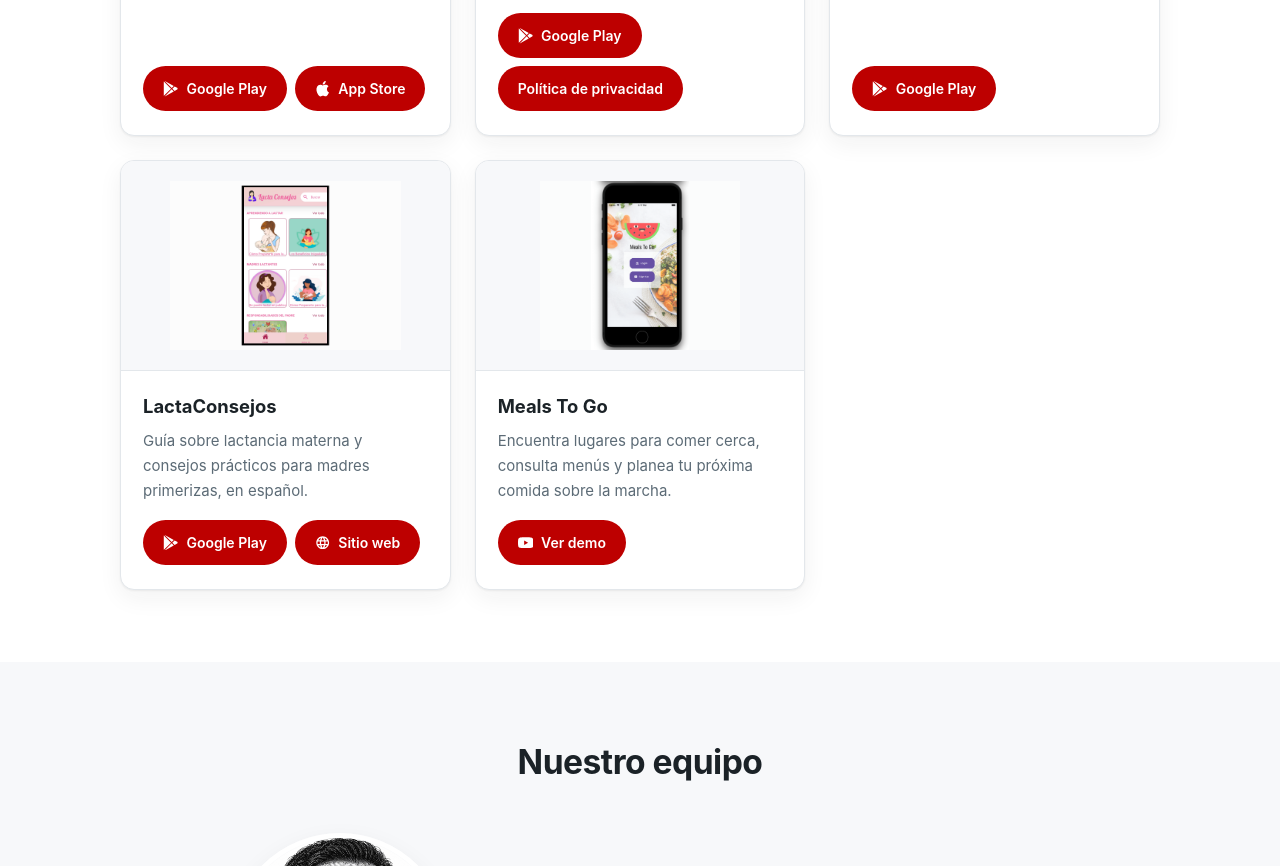
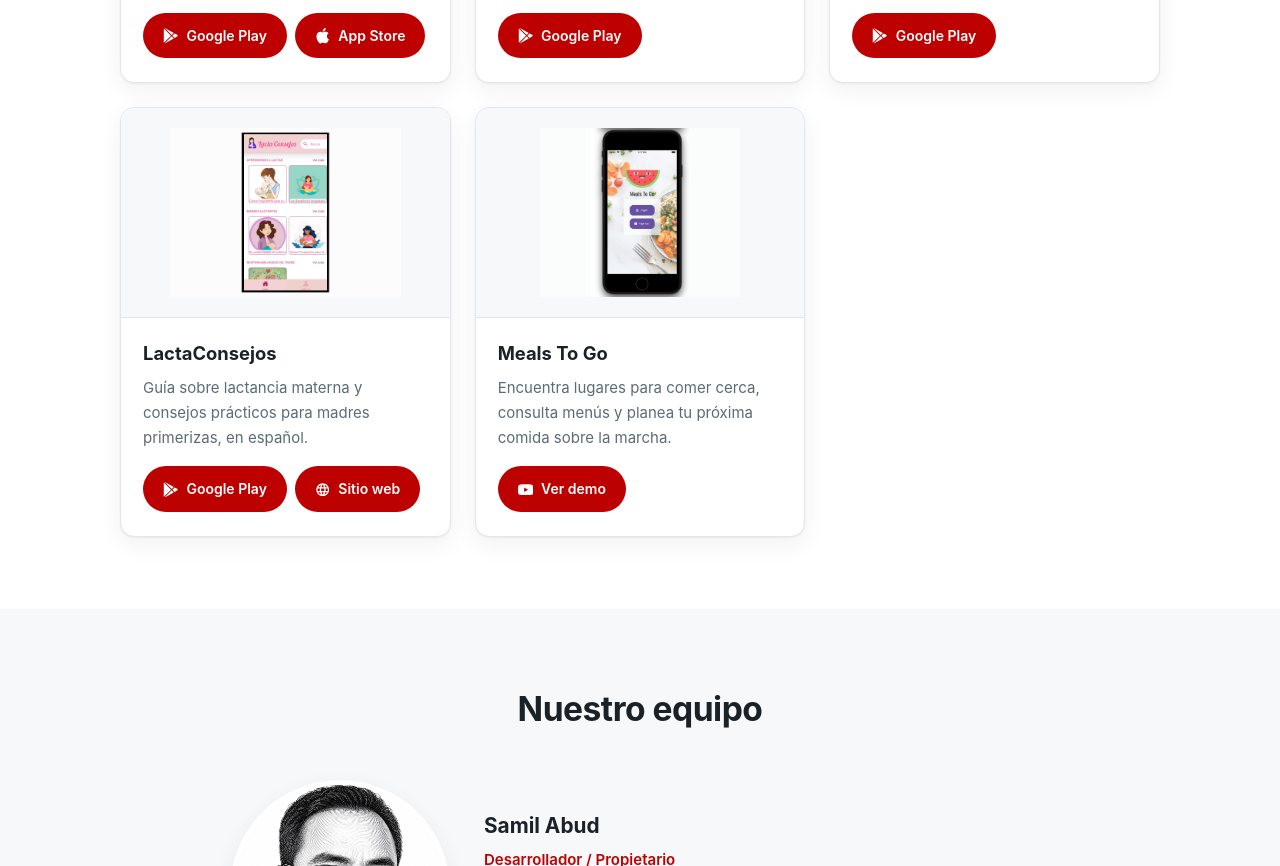
Before and after one commit to samilabud/elilearnapps.com, a plain HTML site: page es/index.html in a window 1280 px wide. Shown: the part 1210-2076 px from the top of the page. Drawn offline with Linux system fonts and the light colour scheme.

Commit message:
Remove Privacy policy button from the Piano Pop card (EN/ES)
Co-Authored-By: Claude Opus 5.5 <noreply@anthropic.com>

```diff
--- a/es/index.html
+++ b/es/index.html
@@ -78,7 +78,6 @@
             <p>Revienta las burbujas brillantes para tocar canciones de verdad. Un juego de música para manitas, con 11 canciones, 3 niveles y 2 modos (revienta las notas o sigue el ritmo) y un botón Escuchar para oír cada canción primero, sin anuncios y sin internet. En español e inglés.</p>
             <div class="btn-row">
               <a class="btn" href="https://play.google.com/store/apps/details?id=com.elilearnapps.pianopop" rel="noopener"><svg class="ico" viewBox="0 0 24 24" aria-hidden="true"><path d="M22.018 13.298l-3.919 2.218-3.515-3.493 3.543-3.521 3.891 2.202a1.49 1.49 0 0 1 0 2.594zM1.337.924a1.486 1.486 0 0 0-.112.568v21.017c0 .217.045.419.124.6l11.155-11.087L1.337.924zm12.207 10.065l3.258-3.238L3.45.195a1.466 1.466 0 0 0-.946-.179l11.04 10.973zm0 2.067l-11 10.933c.298.036.612-.016.906-.183l13.324-7.54-3.23-3.21z"/></svg>Google Play</a>
-              <a class="btn" href="/es/piano-pop/privacy-policy/">Política de privacidad</a>
             </div>
           </div>
         </article>
```
Also changed, not shown: index.html (+0 -1 lines).
